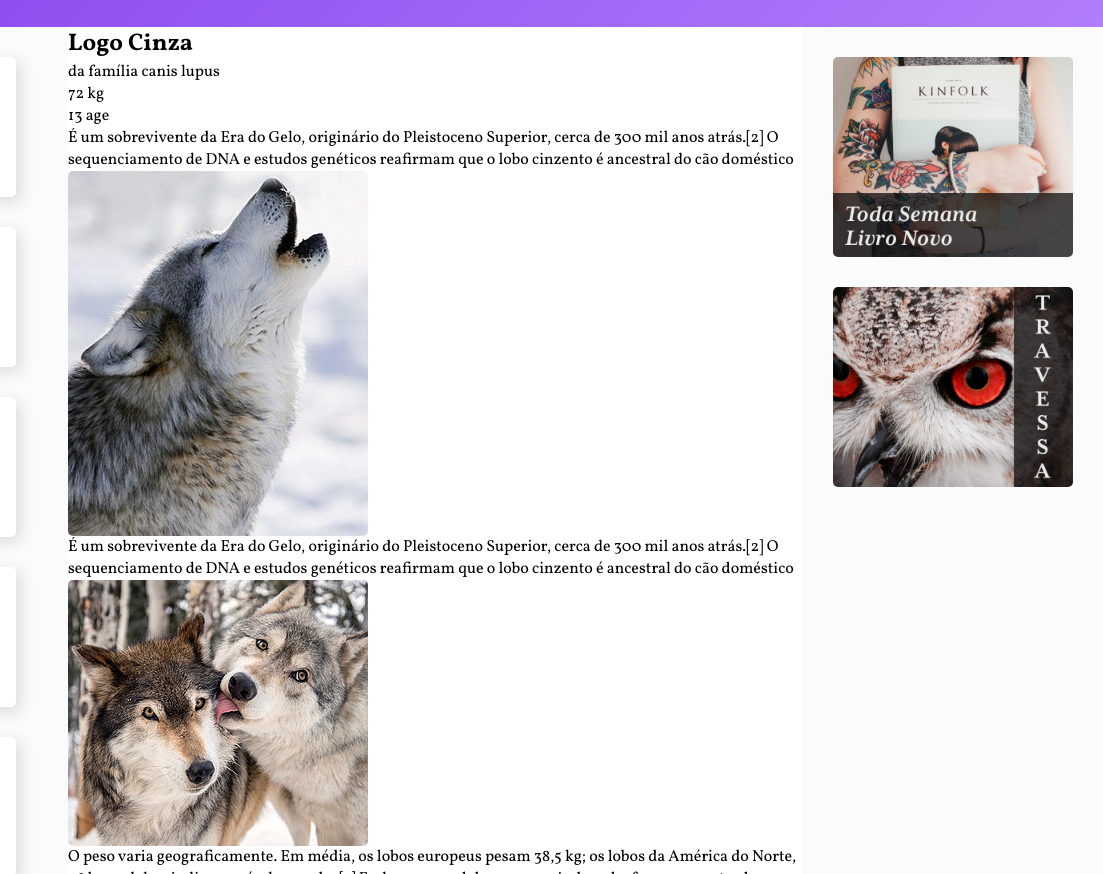
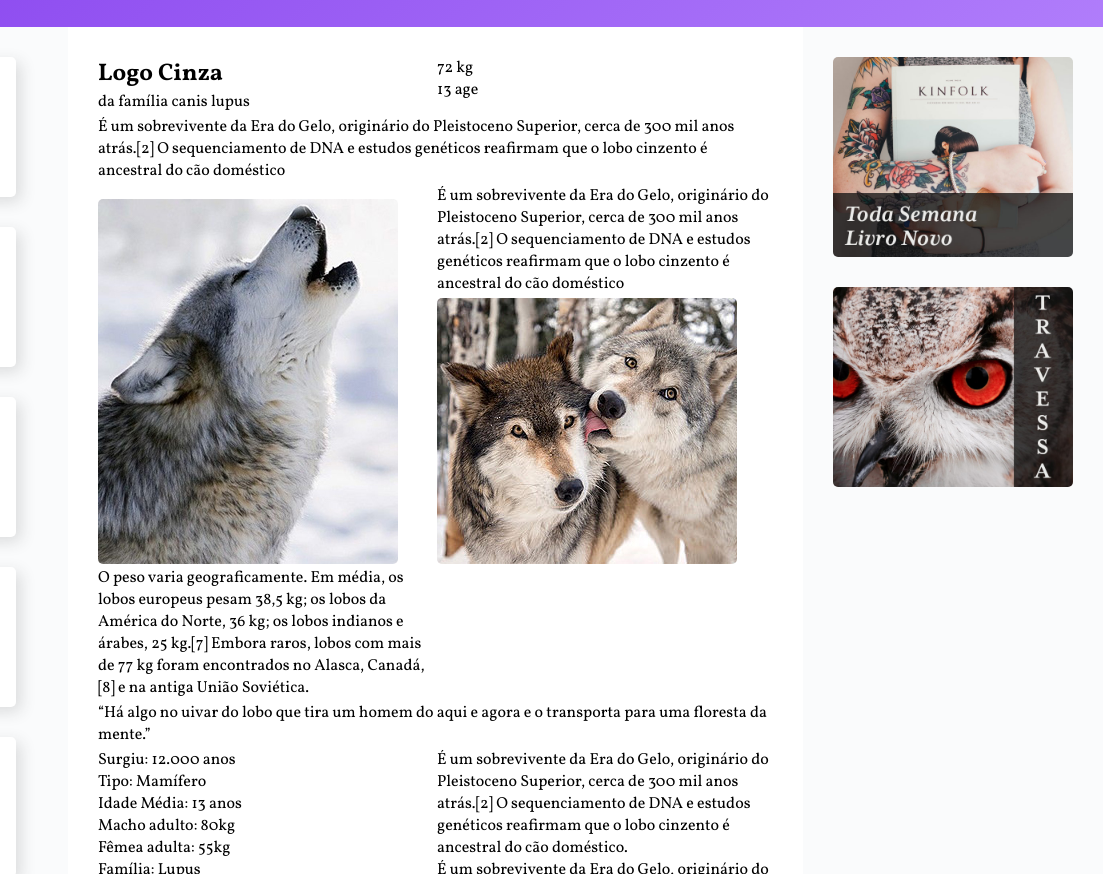
Before and after one commit to matheus-wallace/wildbeasts, a website: page index.html in a window 1280 px wide. Shown: the part 78-952 px from the top of the page, 177-1280 px from the left. Drawn offline with Linux system fonts and the light colour scheme.

Commit message:
feat: styling the content

```diff
--- a/css/styles.css
+++ b/css/styles.css
@@ -78,6 +78,8 @@ img {
   margin-left: 15px;
 }
 
+/* logo */
+
 .logo {
   max-width: 200px;
 }
@@ -105,9 +107,31 @@ img {
   background-color: #b07dfb;
 }
 
+/* content */
+
 .content {
   grid-area: content;
+  max-width: 900px;
+  padding: 30px;
+  display: grid;
+  grid-template-columns: 1fr 1fr;
+  gap: 3px;
 }
+
+.col-wide {
+  grid-column: 1 / -1;
+}
+
+.img1 {
+  grid-row: span 2;
+  align-self: end;
+}
+
+.img2 {
+  align-self: end;
+}
+
+/* ad */
 
 .ad {
   grid-area: ad;
@@ -117,6 +141,8 @@ img {
   padding: 30px;
   gap: 30px;
 }
+
+/* footer */
 
 .footer {
   grid-area: footer;
--- a/index.html
+++ b/index.html
@@ -60,24 +60,24 @@
           </div>
         </div>
 
+        <p class="col-wide">
+          É um sobrevivente da Era do Gelo, originário do Pleistoceno Superior, cerca de 300 mil anos atrás.[2] O
+          sequenciamento de DNA e estudos genéticos reafirmam que o lobo cinzento é ancestral do cão doméstico
+        </p>
+
+        <img class="img1" src="./img/wolf1.jpg" alt="wolf 1" />
         <p>
           É um sobrevivente da Era do Gelo, originário do Pleistoceno Superior, cerca de 300 mil anos atrás.[2] O
           sequenciamento de DNA e estudos genéticos reafirmam que o lobo cinzento é ancestral do cão doméstico
         </p>
-
-        <img src="./img/wolf1.jpg" alt="wolf 1" />
-        <p>
-          É um sobrevivente da Era do Gelo, originário do Pleistoceno Superior, cerca de 300 mil anos atrás.[2] O
-          sequenciamento de DNA e estudos genéticos reafirmam que o lobo cinzento é ancestral do cão doméstico
-        </p>
-        <img src="./img/wolf2.jpg" alt="wolf 2" />
+        <img class="img2" src="./img/wolf2.jpg" alt="wolf 2" />
         <p>
           O peso varia geograficamente. Em média, os lobos europeus pesam 38,5 kg; os lobos da América do Norte, 36 kg;
           os lobos indianos e árabes, 25 kg.[7] Embora raros, lobos com mais de 77 kg foram encontrados no Alasca,
           Canadá,[8] e na antiga União Soviética.
         </p>
 
-        <blockquote class="cite">
+        <blockquote class="cite col-wide">
           <p>“Há algo no uivar do lobo que tira um homem do aqui e agora e o transporta para uma floresta da mente.”</p>
         </blockquote>
         <ul class="atribbutes">
@@ -100,7 +100,7 @@
           </p>
         </div>
 
-        <img src="./img/wolf3.jpg" alt="wolf 3" />
+        <img src="./img/wolf3.jpg" alt="wolf 3" class="col-wide" />
       </main>
       <aside class="ad">
         <div><img src="./img/anuncio-1.jpg" alt="Anuncio 1" /></div>
```
